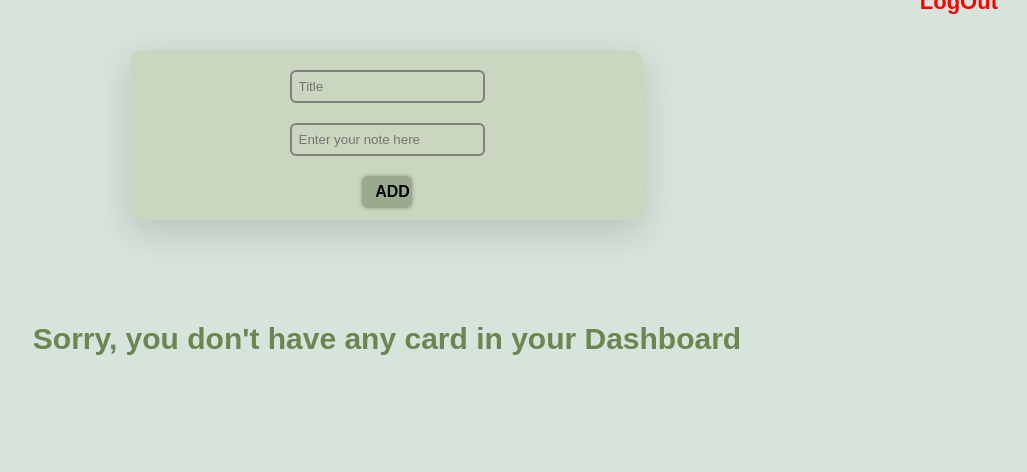
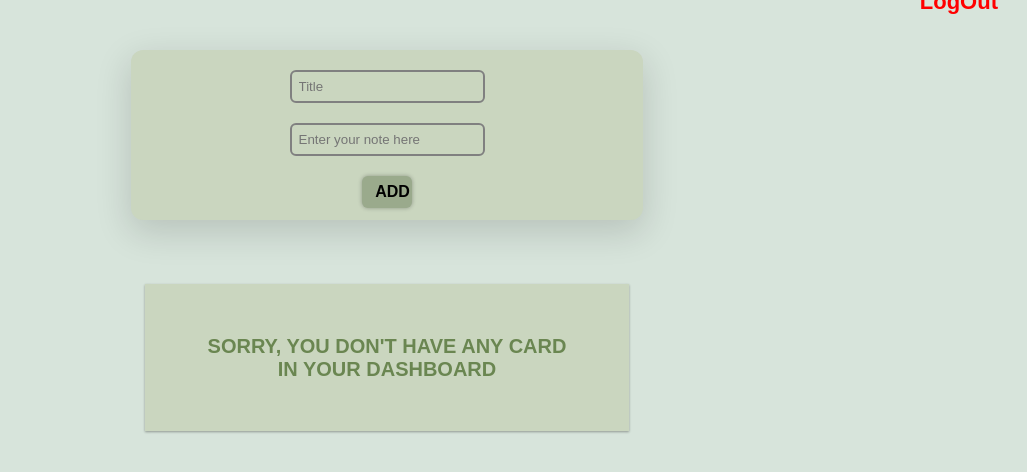
Before and after one commit to ankitpakhale/todolist, a Django app: template todoapp/templates/dashboard.html in a window 1280 px wide. Shown: the top 472 px of the page, without its empty margins (253-1280 px from the left). Run offline with Django 4.2, Linux system fonts and the light colour scheme; the template is opened without the code that fills it, so the values that code supplies are empty.

Commit message:
basic design changes

```diff
--- a/todoapp/templates/dashboard.html
+++ b/todoapp/templates/dashboard.html
@@ -48,7 +48,7 @@
             margin: 10px;
             padding: 5px;
             text-align: center;
-            border-radius: 5px;
+            border-radius: 12px;
             transition: all 0.5s ease;
         }
 
@@ -69,7 +69,8 @@
             padding: 10px;
             margin: 5px auto;
         }
-        .card a{
+
+        .card a {
             text-decoration: none;
             color: #000;
             /* float: right; */
@@ -173,19 +174,77 @@
             opacity: 1;
         }
 
-        .blank{
+        .blank {
             text-align: center;
             margin: 8% 5px;
             color: #6A8651;
-            font-size: 30px;
+            font-size: 20px;
             transition: all 0.5s ease;
         }
 
-        .blank:hover{
+        /* .blank:hover{
             color: #7da35b;
             transition: all 0.5s ease;
+        } */
+
+
+
+        .box {
+            background: #CAD6BF;
+            margin: auto;
+            margin-top: 5%;
+            max-width: 30%;
+            padding: 20px 50px;
+            box-shadow: 0 1px 3px rgba(0, 0, 0, 0.12), 0 1px 2px rgba(0, 0, 0, 0.24);
+            transition: all 0.3s cubic-bezier(.25, .8, .25, 1);
         }
 
+        .box:hover {
+            border-top-left-radius: 10px;
+            border-bottom-left-radius: 10px;
+            animation-name: example;
+            animation-duration: 0.25s;
+            border-left: 8px solid transparent;
+            box-shadow: 0 14px 28px rgba(0, 0, 0, 0.25), 0 10px 10px rgba(0, 0, 0, 0.22);
+        }
+
+        button {
+            border: none;
+            background: #9AAA8C;
+            color: #f0f0f2;
+            border-radius: 12px;
+            padding: 5px;
+        }
+
+        button:hover {
+            border-right: 2px solid black;
+        }
+
+        h1 {
+            text-transform: uppercase;
+        }
+
+        p {
+            text-align: justify;
+        }
+
+        @keyframes example {
+            0% {
+                border-left: 2px solid transparent;
+            }
+
+            25% {
+                border-left: 3px solid transparent;
+            }
+
+            50% {
+                border-left: 4px solid transparent;
+            }
+
+            100% {
+                border-left: 5px solid transparent;
+            }
+        }
     </style>
 </head>
 
@@ -219,7 +278,7 @@
         <div class="fields">
             {% for i in card %}
             <div class="card">
-                <a  href="{% url 'update-card' i.id %}" alt="edit"><i class="fa fa-solid fa-pen-fancy"
+                <a href="{% url 'update-card' i.id %}" alt="edit"><i class="fa fa-solid fa-pen-fancy"
                         aria-hidden="true"></i>
                     <h5>{{i.title}}</h5>
                     <p>{{i.description}}</p>
@@ -232,8 +291,10 @@
 
         {% else %}
 
-        <h3 class="blank">Sorry, you don't have any card in your Dashboard</h3>
-
+        <!-- <h3 class="blank">Sorry, you don't have any card in your Dashboard</h3> -->
+        <div class="box">
+            <h1 class="blank">Sorry, you don't have any card in your Dashboard</h1>
+        </div>
         {% endif %}
 
     </div>
```
Also changed, not shown: db.sqlite3.
